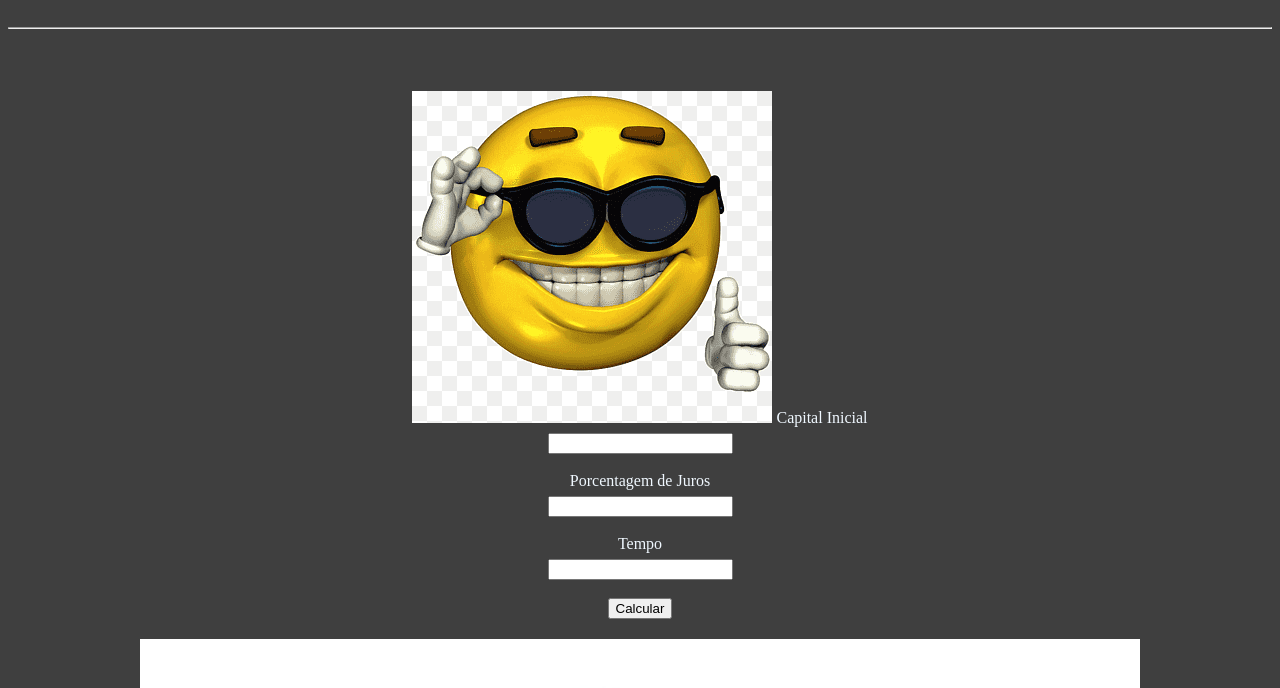
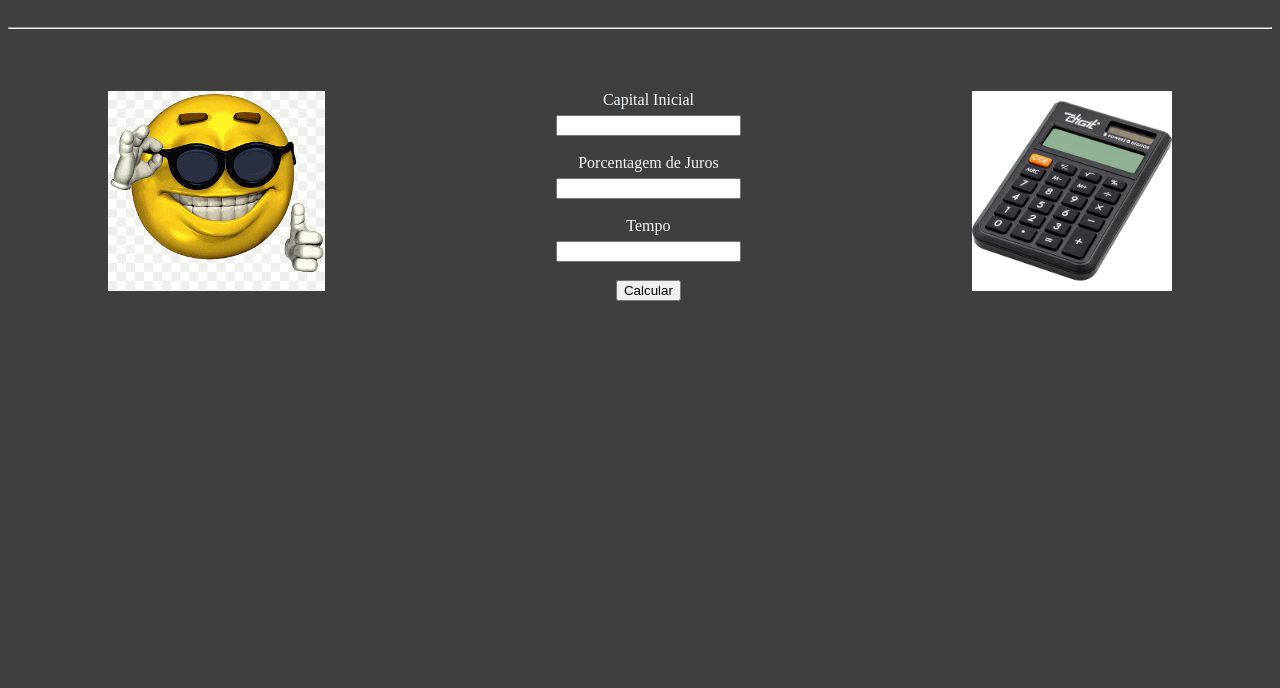
Before and after one commit to IdSW26/calculadora_Juro_Simples, a plain HTML site: page index.html in a window 1280 px wide. Shown: the part 105-793 px from the top of the page. Drawn offline with Linux system fonts and the light colour scheme.

Commit message:
Add files via upload

```diff
--- a/index.html
+++ b/index.html
@@ -12,6 +12,7 @@
     <h1>Calculadora de Juros Simples</h1>
     <br><hr><br><br><br>
     <img src="beleza.png" alt="" class="beleza">
+    <img src="calculadora.avif" alt="" class="calculadora">
     <label for="Capital">Capital Inicial</label><br>
     <input type="number" name="Capital" id="capital">
     <br><br>
@@ -24,6 +25,5 @@
     <button type="button" onclick="calcula()">Calcular</button>
     <br>
     <h2 id="montante"></h2>
-    <img src="calculadora.avif" alt="" class="calculadora">
 </body>
 </html>
--- a/style.css
+++ b/style.css
@@ -7,3 +7,13 @@ body{
 input{
     margin-top: 6px;
 }
+.beleza{
+    height: 200px;
+    float: left;
+    padding-left: 100px;
+}
+.calculadora{
+    height: 200px;
+    float: right;
+    padding-right: 100px;
+}
```
